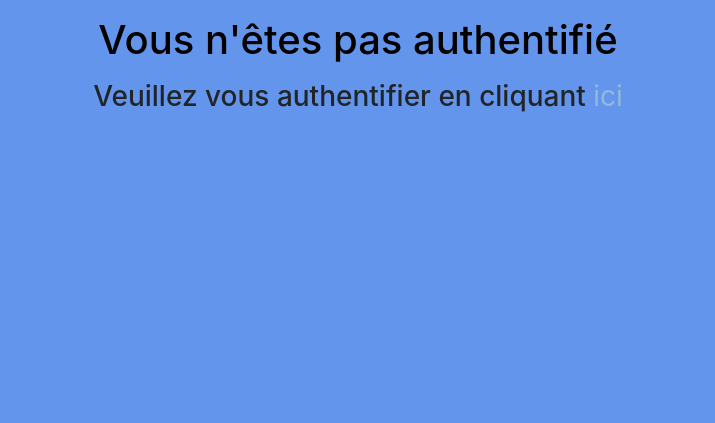
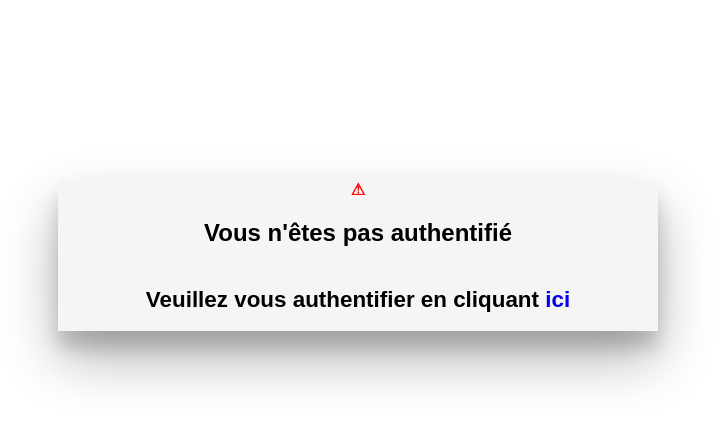
Before and after one commit to Squ3D/WNP, a PHP site: page /WEB/Beta/Panel/Assistant/kicked.php in a window 1280 px wide. Shown: the top 423 px of the page, without its empty margins (282-997 px from the left). Run offline with PHP 8.4, Linux system fonts and the light colour scheme.

Commit message:
modif ++

```diff
--- a/WEB/Beta/@scripts/Affichage.php
+++ b/WEB/Beta/@scripts/Affichage.php
@@ -1,3 +1,5 @@
+
+
 <?php
 
 
@@ -8,9 +10,11 @@ class Affichage
         echo "<select name=\"$selectName\">";
         foreach ($tableau as $lignes) {
             foreach ($lignes as $valeurDelaColonne) {
+                echo"< <option value=\"\">Numéro matricule</option>";
                 echo "<option value=\"$valeurDelaColonne\">$valeurDelaColonne</option>";
             }
         }
         echo "</select>";
     }
 }
+?>
--- a/WEB/Beta/Panel/Assistant/kicked.php
+++ b/WEB/Beta/Panel/Assistant/kicked.php
@@ -1,12 +1,60 @@
-<header>
+<head>
     <meta http-equiv="Content-Type" content="text/html; charset=utf-8">
 
 
-    <link href="//maxcdn.bootstrapcdn.com/bootstrap/4.0.0/css/bootstrap.min.css" rel="stylesheet" id="bootstrap-css">
-    <link href="https://www.naimo.me/CASHCASH/CSS/style.css" rel="stylesheet">
-</header>
+</head>
+
+<div class="container">
+    <div class="head">
+        <span><strong>&#9888; </strong></span>
+        <h2>Vous n'êtes pas authentifié</h2>
+        <h3>Veuillez vous authentifier en cliquant <a href="../../index.php">ici</a></h3>
+
+    </div>
+</div>
 
 
-<p>
-<center><h1>Vous n'êtes pas authentifié</center></h1></p>
-<center><h3>Veuillez vous authentifier  en cliquant <a href="../../index.php">ici</a></center></h3></p>
+<style>
+
+
+    .container {
+        margin-top: 25%;
+        max-width: 600px;
+        margin: 0 auto;
+        text-align: center;
+        -webkit-border-radius: 6px;
+        -moz-border-radius: 6px;
+        border-radius: 6px;
+        background-color: #F5F5F5;
+        box-shadow: 0 27px 55px 0 rgba(0, 0, 0, 0.3), 0 17px 17px 0 rgba(0, 0, 0, 0.15);
+    }
+
+    .head {
+        margin-top: 30%;
+        -webkit-border-radius: 6px 6px 0px 0px;
+        -moz-border-radius: 6px 6px 0px 0px;
+        border-radius: 6px 6px 0px 0px;
+        background-color: #F5F5F5;
+        color: black;
+        font-family: sans-serif;
+    }
+
+    h3 {
+        text-align: center;
+        padding: 18px 0 18px 0;
+        font-size: 1.4em;
+    }
+
+    span {
+        color: red;
+
+    }
+
+    a {
+        text-decoration: none;
+    }
+
+    a:visited {
+        color: #4b2f89;
+    }
+</style>
--- a/WEB/Beta/Panel/Assistant/statistique.php
+++ b/WEB/Beta/Panel/Assistant/statistique.php
@@ -19,10 +19,7 @@ require_once "../../config.php";
 
 </header>
 
-<style>
 
-
-</style>
 
 
 <body>
--- a/WEB/Beta/Panel/Technicien/index.php
+++ b/WEB/Beta/Panel/Technicien/index.php
@@ -19,9 +19,13 @@ $temp = $_SESSION['Matricule'];
 <html>
 
 <head>
+    <link rel="stylesheet" href="menutech.css"/>
+    <meta charset="utf-8"/>
+
 
 
 </head>
+
 <header>
     <meta http-equiv="Content-Type" content="text/html; charset=utf-8">
     <?php include("menutech.php"); ?>
```
Also changed, not shown: WEB/Beta/CSS/form.css (+25 -2 lines), WEB/Beta/Panel/Assistant/client.php (+26 -10 lines), WEB/Beta/Panel/Technicien/valider.php (+9 -11 lines).
